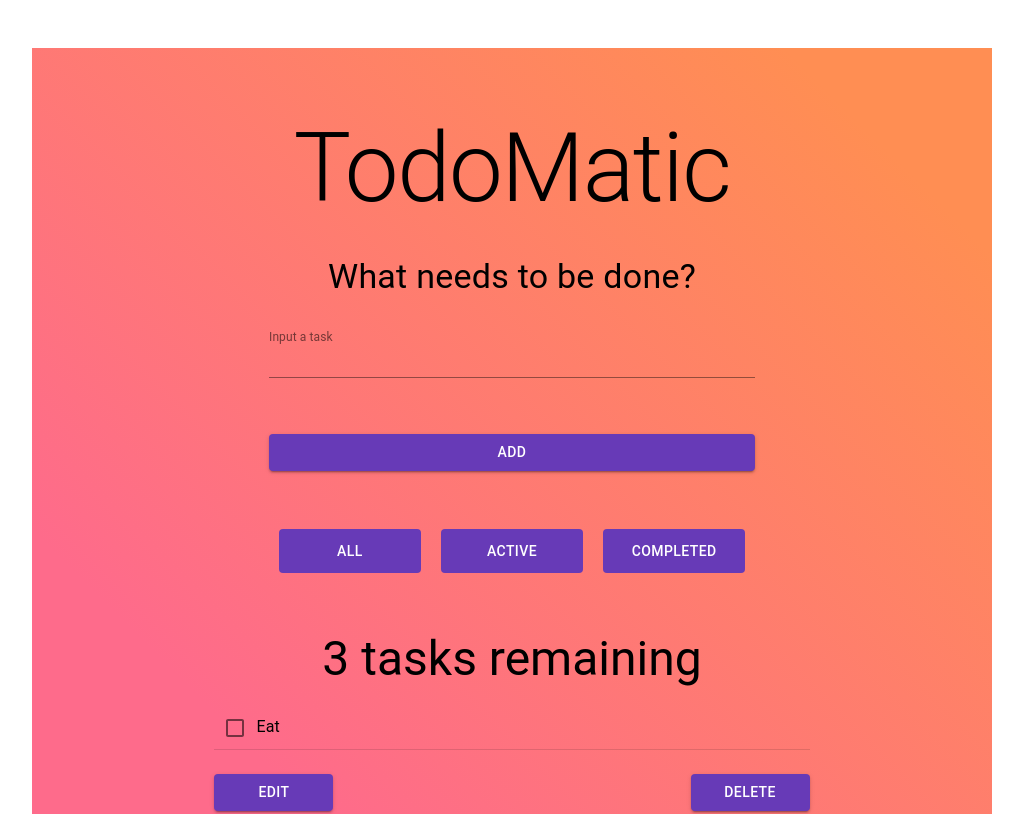
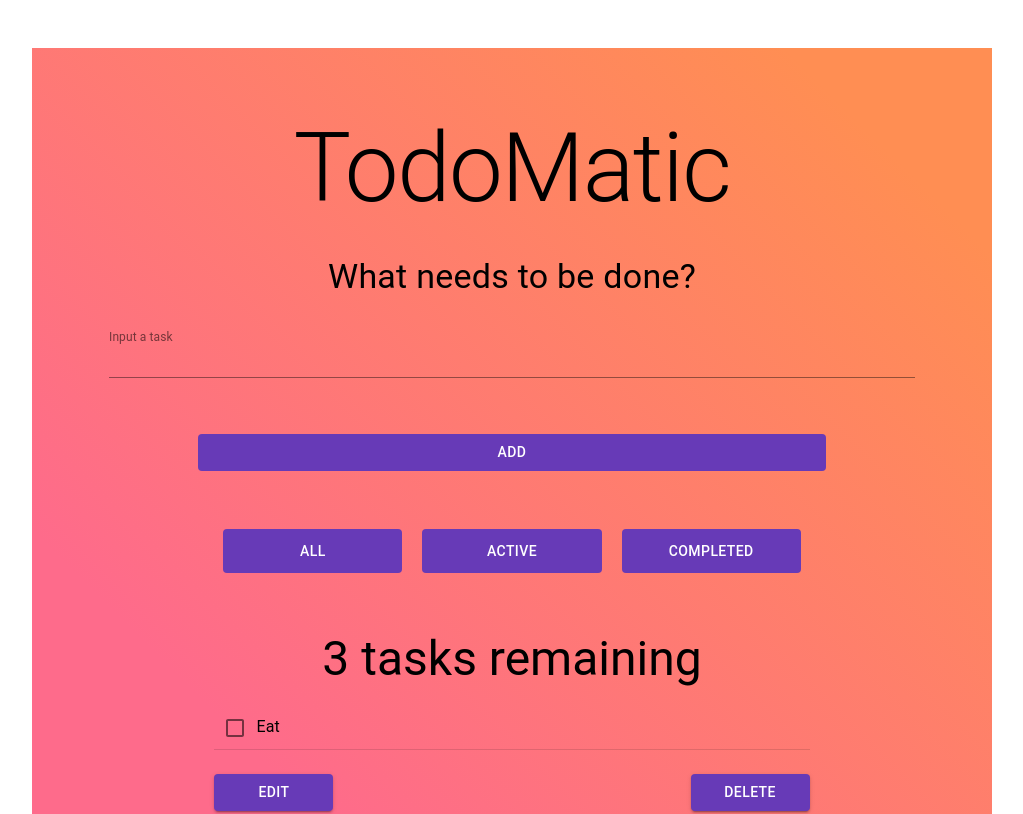
Before and after one commit to JAhmed93/to-do-list, a React (Create React App) app: page / in a window 1280 px wide. Shown: the top 814 px of the page, without its empty margins (128-1151 px from the left). Built offline with nearby package versions, Linux system fonts and the light colour scheme.

Commit message:
split up more components into seperate files.

```diff
--- a/src/App.js
+++ b/src/App.js
@@ -4,6 +4,8 @@ import Typography from '@material-ui/core/Typography';
 import Form from './Components/Form';
 import Container from '@material-ui/core/Container';
 import { makeStyles } from '@material-ui/styles';
+import Box from '@material-ui/core/Box';
+import FilterButton from './Components/FilterButton';
 
 const useStyles = makeStyles({
   root: {
@@ -17,13 +19,19 @@ const useStyles = makeStyles({
   h4: {
     margin: '1.5rem',
   },
+  boxStyle: {
+    width: '100%',
+    display: 'flex',
+    marginBottom: '3rem',
+    justifyContent: 'center',
+  },
 });
 
 export default function App(props) {
   const classes = useStyles();
   //rendering components iteratively
   const taskList = props.tasks.map((task) => (
-    <Todo id={task.id} name={task.name} />
+    <Todo id={task.id} name={task.name} key={task.id} />
   ));
   return (
     <Container maxWidth='md' className={classes.root}>
@@ -35,6 +43,11 @@ export default function App(props) {
           What needs to be done?
         </Typography>
         <Form />
+        <Box className={classes.boxStyle}>
+          <FilterButton name='All'></FilterButton>
+          <FilterButton name='Active'></FilterButton>
+          <FilterButton name='Completed'></FilterButton>
+        </Box>
         <Typography variant='h3' align='center' className={classes.h3}>
           3 tasks remaining
         </Typography>
--- /dev/null
+++ b/src/Components/AddButton.js
@@ -0,0 +1,23 @@
+import React from 'react';
+import Button from '@material-ui/core/Button';
+import { makeStyles } from '@material-ui/core/styles';
+
+const useStyles = makeStyles((theme) => ({
+  inputButton: {
+    width: '70%',
+    margin: '3rem',
+    background: '#673ab7',
+    color: 'white',
+  },
+}));
+
+const AddButton = (props) => {
+  const classes = useStyles();
+  return (
+    <Button aria-pressed='true' className={classes.inputButton}>
+      {props.name}{' '}
+    </Button>
+  );
+};
+
+export default AddButton;
--- /dev/null
+++ b/src/Components/FilterButton.js
@@ -0,0 +1,30 @@
+import React from 'react';
+import Button from '@material-ui/core/Button';
+import { makeStyles } from '@material-ui/core/styles';
+
+const useStyles = makeStyles((theme) => ({
+  boxButtons: {
+    background: '#673ab7',
+    width: '20%',
+    color: 'white',
+    padding: '10px',
+    margin: '10px',
+  },
+  inputButton: {
+    width: '70%',
+    margin: '3rem',
+    background: '#673ab7',
+    color: 'white',
+  },
+}));
+
+const FilterButton = (props) => {
+  const classes = useStyles();
+  return (
+    <Button aria-pressed='true' className={classes.boxButtons}>
+      {props.name}{' '}
+    </Button>
+  );
+};
+
+export default FilterButton;
--- a/src/Components/Form.js
+++ b/src/Components/Form.js
@@ -1,7 +1,8 @@
 import React from 'react';
 import { makeStyles } from '@material-ui/core/styles';
 import TextField from '@material-ui/core/TextField';
-import Button from '@material-ui/core/Button';
+import FilterButton from './FilterButton';
+import AddButton from './AddButton';
 import Box from '@material-ui/core/Box';
 import FormControl from '@material-ui/core/FormControl';
 
@@ -10,29 +11,18 @@ const useStyles = makeStyles((theme) => ({
     display: 'flex',
     flexWrap: 'wrap',
     justifyContent: 'center',
+    width: '100%',
   },
   textField: {
     marginLeft: theme.spacing(1),
     marginRight: theme.spacing(1),
-    width: '70%',
+    width: '90%',
   },
-  inputButton: {
-    width: '70%',
-    margin: '3rem',
-    background: '#673ab7',
-    color: 'white',
-  },
-  boxStyle: {
-    width: '70%',
+  form: {
     display: 'flex',
-    marginBottom: '3rem',
-  },
-  boxButtons: {
-    background: '#673ab7',
-    width: '33%',
-    color: 'white',
-    padding: '10px',
-    margin: '10px',
+    width: '100%',
+    flexWrap: 'wrap',
+    justifyContent: 'center',
   },
 }));
 
@@ -41,7 +31,7 @@ export default function LayoutTextFields() {
 
   return (
     <div className={classes.root}>
-      <form className={classes.root}>
+      <form className={classes.form}>
         <TextField
           className={classes.textField}
           id='standard-full-width'
@@ -53,18 +43,12 @@ export default function LayoutTextFields() {
             shrink: true,
           }}
         />
-        <Button
+        <AddButton
           variant='contained'
           color='primary'
           className={classes.inputButton}
-        >
-          Add
-        </Button>
-        <Box className={classes.boxStyle}>
-          <Button className={classes.boxButtons}>All</Button>
-          <Button className={classes.boxButtons}>Active</Button>
-          <Button className={classes.boxButtons}>Completed</Button>
-        </Box>
+          name='Add'
+        ></AddButton>
       </form>
     </div>
   );
```
